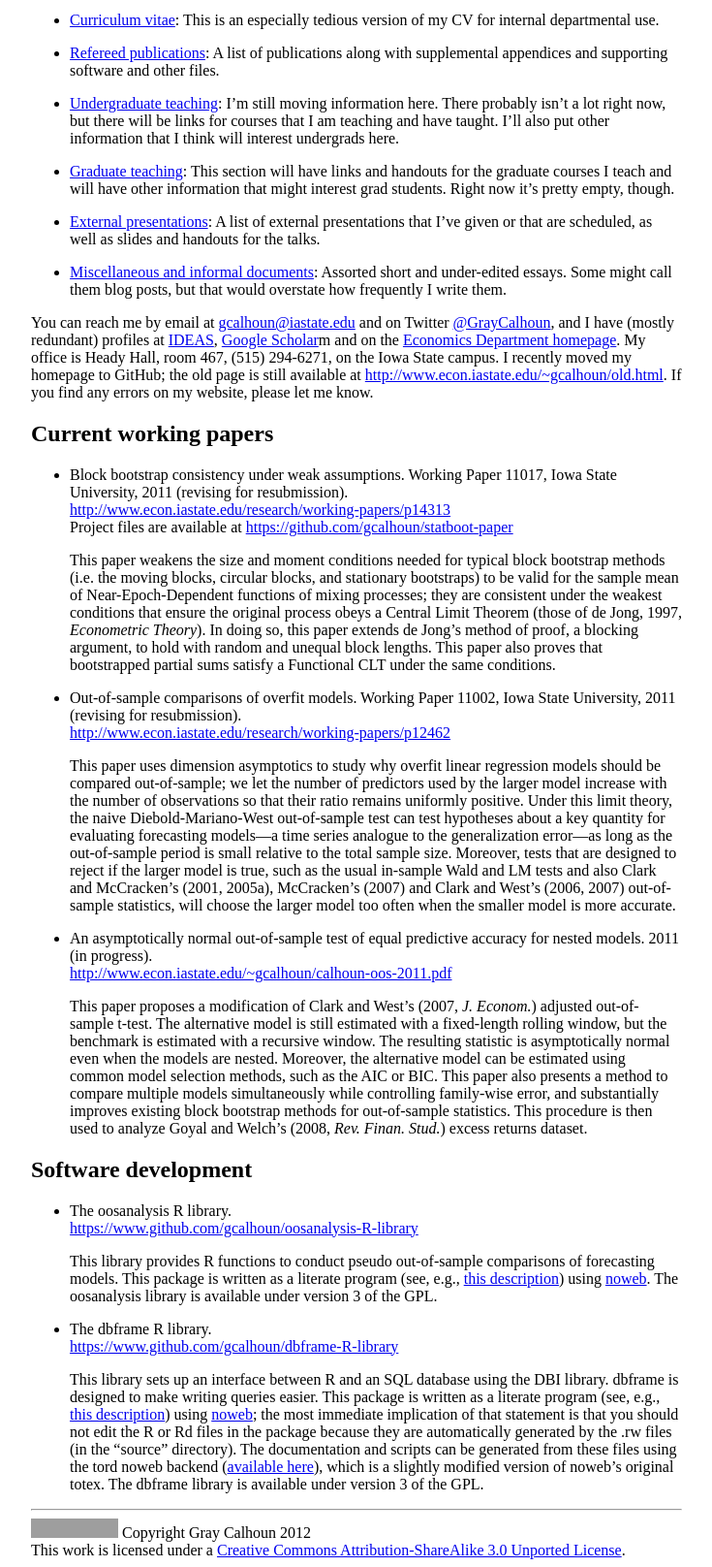
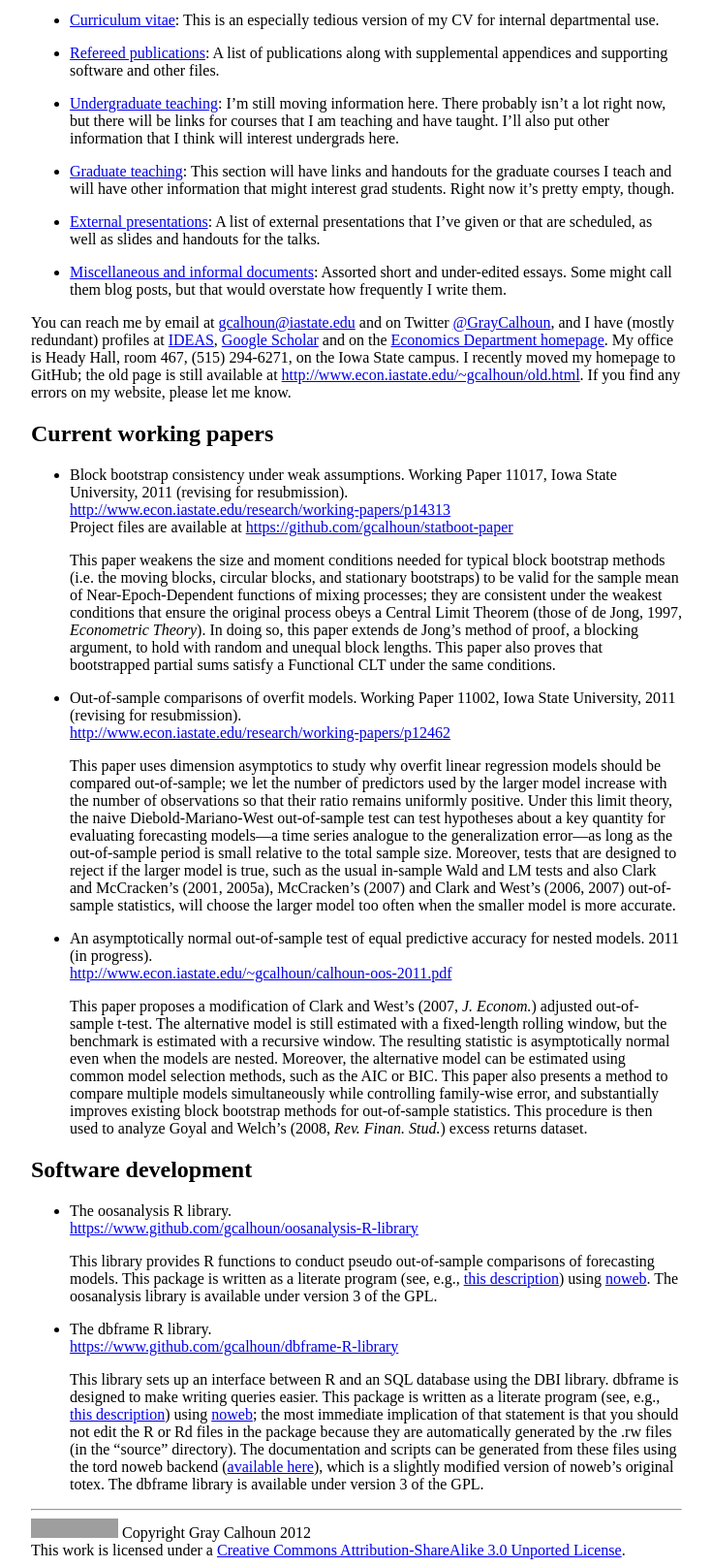
Before and after one commit to mmkuang/grayclhn.github.io, a Jekyll site: the page built from index.md, in a window 1280 px wide, cut to the strip 244-1860 px from the top of the page. Shown: the whole strip at 97% size, without its empty margins (272-1007 px from the left). Built offline with Jekyll 4.4.1, drawn with Linux system fonts in a browser that asks for light colours; grey boxes are pictures that could not be loaded.

Commit message:
hotfix: Fixed a new typo

```diff
--- a/index.md
+++ b/index.md
@@ -46,7 +46,7 @@
 [@GrayCalhoun](http://www.twitter.com/#!/GrayCalhoun), and I have
 (mostly redundant) profiles at
 [IDEAS](http://ideas.repec.org/f/pca491.html), [Google
-Scholar](http://scholar.google.com/citations?hl=en&user=OS8d9ycAAAAJ)m
+Scholar](http://scholar.google.com/citations?hl=en&user=OS8d9ycAAAAJ)
 and on the [Economics Department
 homepage](http://www.econ.iastate.edu/people/faculty/calhoun-gray).
 My office is Heady Hall, room 467, (515) 294-6271, on the Iowa State
```
